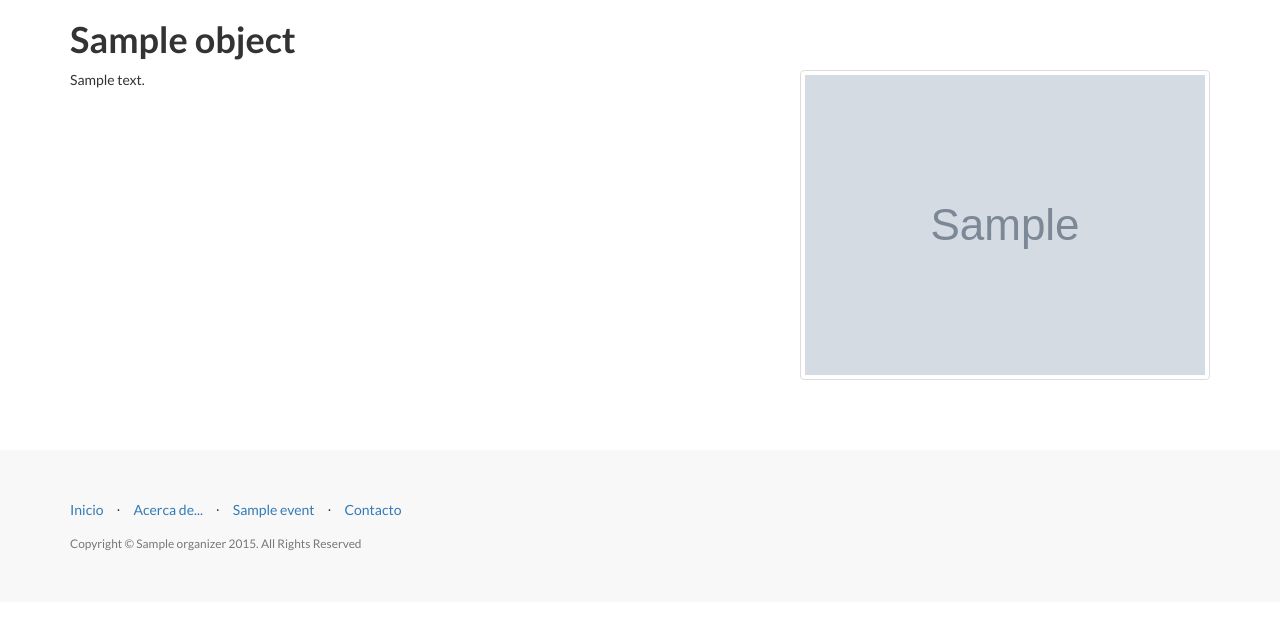
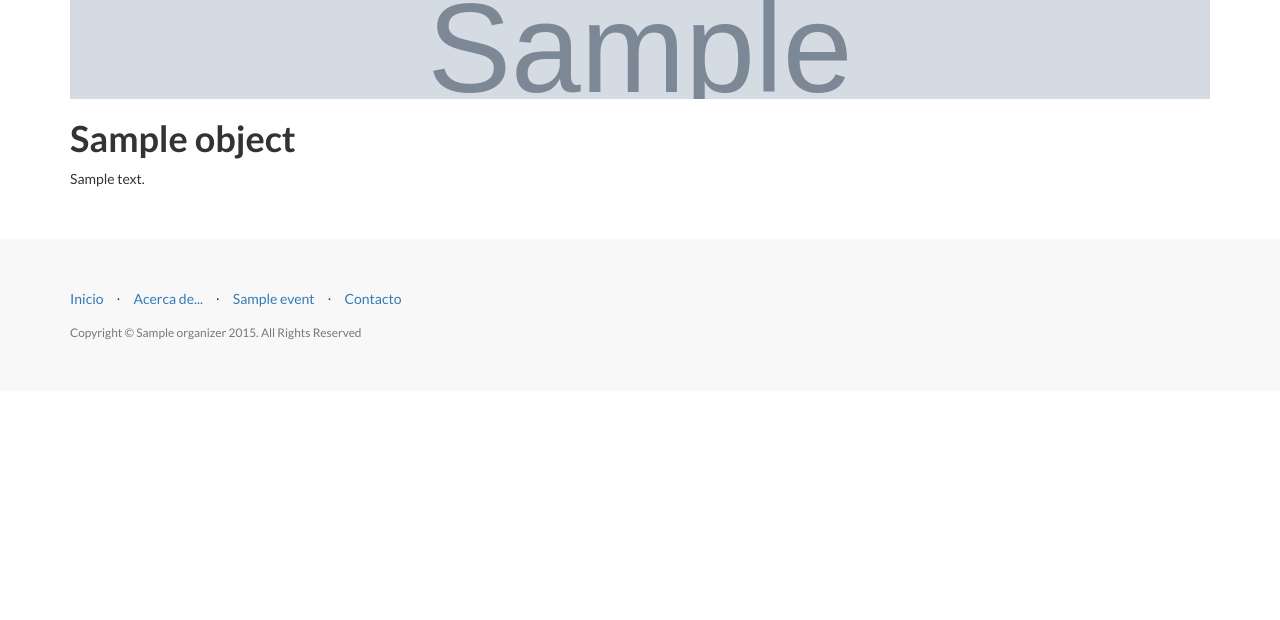
Before and after one commit to javierwilson/resilienciacafe, a Django app: template forocacao/templates/app/content_detail.html in a window 1280 px wide. Shown: the part 51-671 px from the top of the page. Run offline with Django 3.2, Linux system fonts and the light colour scheme; the template is opened without the code that fills it: most values are stand-ins (such as "Sample title", 1, 10 or a date in 2020); grey boxes marked "Sample" are stand-in pictures; some libraries are stand-ins or nearby versions.

Commit message:
foto en alto

```diff
--- a/forocacao/templates/app/content_detail.html
+++ b/forocacao/templates/app/content_detail.html
@@ -8,6 +8,13 @@
 <div class="col-md-12">
 </div>
 <div class="container internal">
+
+
+    {% if object.image %}
+    <div class="intro-header" style="background-image: url({{ object.image.url }});">
+    </div>
+    {% endif %}
+
   <div class="row">
     <div class="col-sm-12">
 
@@ -19,7 +26,7 @@
     {% endif %}
     <div class="clear"></div>
     {% if object.image %}
-    <div class="thumbnail pull-right"><img src="{% thumbnail object.image 400x400 crop %}" /></div>
+    {# <div class="thumbnail pull-right"><img src="{% thumbnail object.image 400x400 crop %}" /></div> #}
     {% endif %}
     <div class="contenido">
         {{ object.text|safe }}
```
